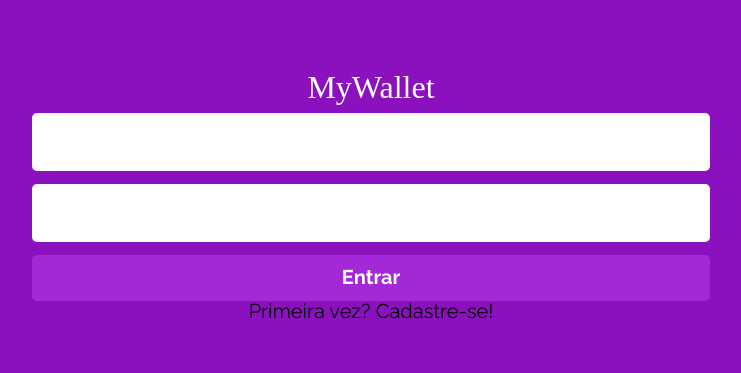
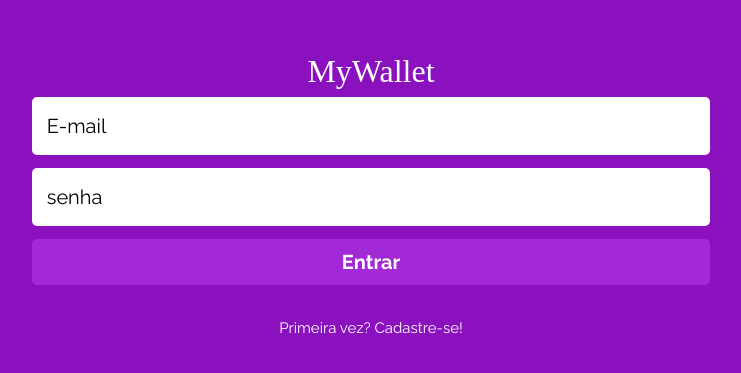
Before and after one commit to lucasfranchini/My-Wallet_Front, a React (Create React App) app: page / in a window 1280 px wide. Shown: the part 209-582 px from the top of the page, without its empty margins (269-1010 px from the left). Built offline with nearby package versions, Linux system fonts and the light colour scheme; a web font is replaced by a local one.

Commit message:
adding placeholder and type in buttons

```diff
--- a/src/Components/App.js
+++ b/src/Components/App.js
@@ -5,7 +5,6 @@ import "../styles/reset.css";
 
 function App() {
   return (
-    <div className="App">
       <BrowserRouter>
         <GlobalStyle/>
         <Switch>
@@ -26,7 +25,6 @@ function App() {
           </Route>
         </Switch>
       </BrowserRouter>
-    </div>
   );
 }
 
--- a/src/Components/Login.js
+++ b/src/Components/Login.js
@@ -9,11 +9,11 @@ export default function Login(){
         <Body>
             <Title>MyWallet</Title>
                 <form onSubmit={login}>
-                    <input/>
-                    <input/>
-                    <button>Entrar</button>
+                    <input type="email" placeholder="E-mail"/>
+                    <input type="password" placeholder="senha"/>
+                    <button type="submit">Entrar</button>
                 </form>
-                <span>Primeira vez? Cadastre-se!</span>
+                <Span>Primeira vez? Cadastre-se!</Span>
         </Body>
     );
 }
@@ -34,6 +34,9 @@ const Title = styled.h1`
     line-height: 51px;
 `
 
-const Button = styled.button`
+const Span = styled.span`
+    color:#fff;
+    font-size: 15px;
+    margin-top: 36px;
 
 `
```
